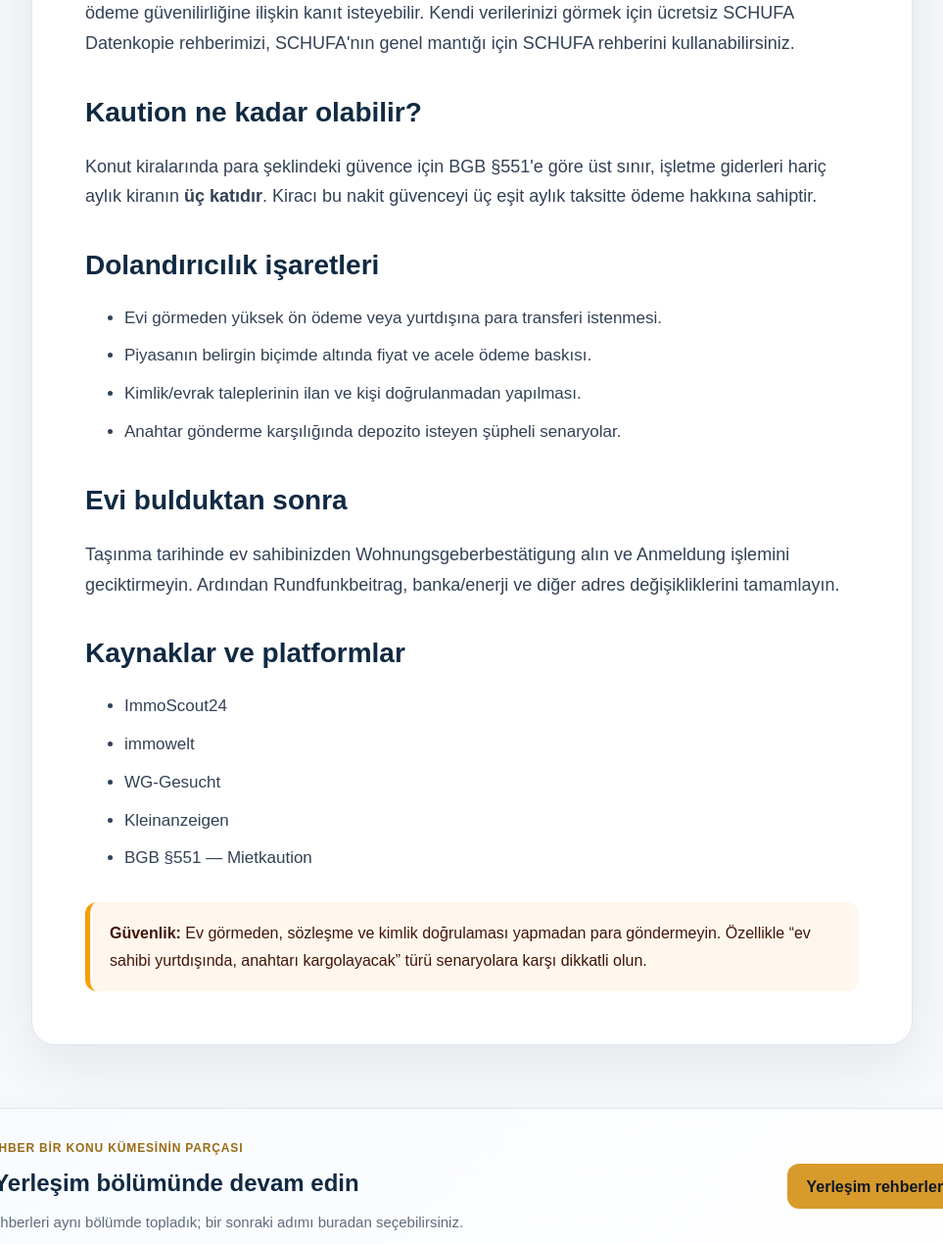
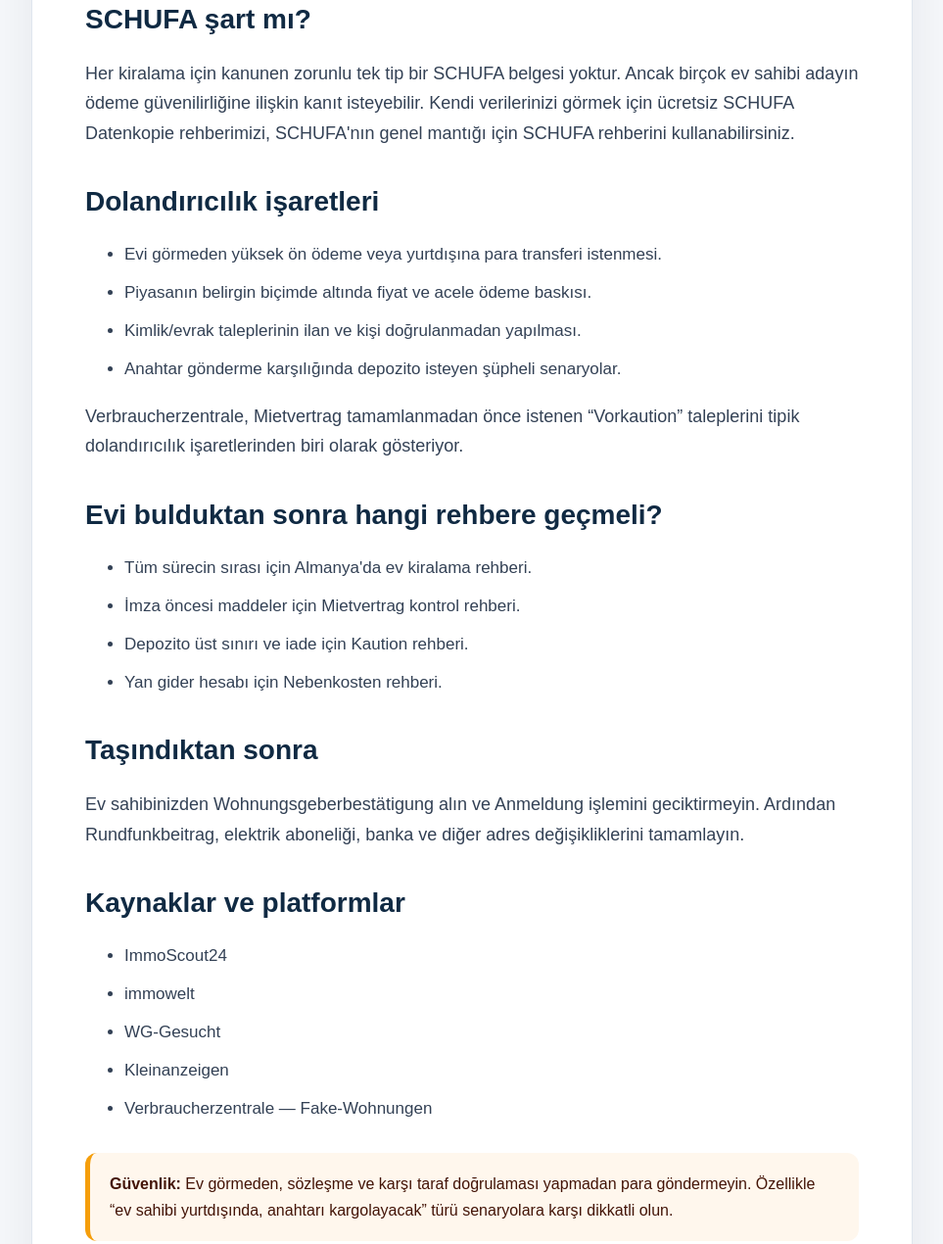
Before and after one commit to tariksem/almanyapusulasi, a plain HTML site: page almanya-kiralik-ev-siteleri/index.html in a window 1280 px wide. Shown: the part 1315-2585 px from the top of the page at 98% size, without its empty margins (158-1121 px from the left). Drawn offline with Linux system fonts and the light colour scheme.

Commit message:
content: link rental guide cluster

```diff
--- a/almanya-kiralik-ev-siteleri/index.html
+++ b/almanya-kiralik-ev-siteleri/index.html
@@ -1,14 +1,15 @@
 <!DOCTYPE html>
 <html lang="tr"><head><meta charset="UTF-8"><meta name="viewport" content="width=device-width, initial-scale=1.0"><title>Almanya Kiralık Ev Siteleri 2026 | Ev Nasıl Bulunur?</title><meta name="description" content="Almanya'da kiralık ev bulmak için ImmoScout24, immowelt, WG-Gesucht ve Kleinanzeigen gibi platformlar, başvuru dosyası ve dolandırıcılık kontrolleri."><link rel="canonical" href="https://almanyapusulasi.de/almanya-kiralik-ev-siteleri/"><meta property="og:type" content="article"><meta property="og:site_name" content="Almanya Pusulası"><meta property="og:locale" content="tr_TR"><meta property="og:title" content="Almanya Kiralık Ev Siteleri 2026"><meta property="og:description" content="Kiralık ev arama portalları, başvuru dosyası ve güvenlik kontrolleri."><meta property="og:url" content="https://almanyapusulasi.de/almanya-kiralik-ev-siteleri/"><meta property="og:image" content="https://almanyapusulasi.de/assets/brand/almanya-pusulasi-logo.png"><meta name="twitter:card" content="summary"><meta name="google-adsense-account" content="ca-pub-6014752203462020"><link rel="stylesheet" href="/assets/style.css"><link rel="icon" href="/favicon.ico" sizes="any"><link rel="apple-touch-icon" href="/assets/brand/apple-touch-icon.png"><link rel="manifest" href="/site.webmanifest"><script defer src="/assets/js/analytics-consent.js"></script></head><body>
-<header class="site-header"><div class="container header-inner"><a class="logo" href="/"><img class="logo-img" src="/assets/brand/almanya-pusulasi-logo-64.png" alt="Almanya Pusulası logosu"><span>Almanya Pusulası</span></a><nav class="nav"><a href="/finans/">Finans</a><a href="/schufa/">SCHUFA</a><a href="/kredi/">Kredi</a><a href="/goc-kariyer/">Göç & Kariyer</a><a href="/yerlesim/">Yerleşim</a><a href="/blue-card/">Blue Card</a><a href="/kindergeld/">Kindergeld</a><a href="/vergi/">Vergi</a><a href="/emeklilik/">Emeklilik</a></nav></div></header>
-<main class="article-wrap"><article class="article"><span class="badge">Konut</span><h1>Almanya kiralık ev siteleri 2026: ev ararken hangi platformları kullanmalı?</h1><div class="article-meta">Son güncelleme: 4 Eylül 2026 · Okuma süresi: 8 dakika</div>
-<p><strong>Kısa cevap:</strong> Almanya'da kiralık ev ararken tek bir siteye bağlı kalmak yerine ImmoScout24, immowelt, WG-Gesucht ve Kleinanzeigen gibi farklı kanalları birlikte kullanmak daha geniş ilan havuzuna ulaşmanızı sağlar. Asıl farkı ise hızlı başvuru ve hazır bir başvuru dosyası yaratır.</p>
+<header class="site-header"><div class="container header-inner"><a class="logo" href="/"><img class="logo-img" src="/assets/brand/almanya-pusulasi-logo-64.png" alt="Almanya Pusulası logosu"><span>Almanya Pusulası</span></a><nav class="nav"><a href="/yerlesim/">Yerleşim</a><a href="/finans/">Finans</a><a href="/schufa/">SCHUFA</a></nav></div></header>
+<main class="article-wrap"><article class="article"><span class="badge">Konut</span><h1>Almanya kiralık ev siteleri 2026: ev ararken hangi platformları kullanmalı?</h1><div class="article-meta">Son güncelleme: 4 Eylül 2026 · Okuma süresi: 9 dakika</div>
+<p><strong>Kısa cevap:</strong> Almanya'da kiralık ev ararken tek bir siteye bağlı kalmak yerine ImmoScout24, immowelt, WG-Gesucht ve Kleinanzeigen gibi farklı kanalları birlikte kullanmak daha geniş ilan havuzuna ulaşmanızı sağlar. Asıl farkı ise hızlı başvuru, gerçekçi bütçe ve hazır bir başvuru dosyası yaratır.</p>
 <h2>Hangi siteler ne için daha kullanışlı?</h2><ul><li><strong>ImmoScout24:</strong> daire ve ev ilanları için büyük genel emlak platformlarından biri.</li><li><strong>immowelt:</strong> uzun dönem kiralık konut aramalarında kullanılan önemli genel portallardan biri.</li><li><strong>WG-Gesucht:</strong> özellikle WG odası, geçici konaklama ve küçük daire aramalarında güçlü bir seçenek.</li><li><strong>Kleinanzeigen:</strong> özel ilanlar çıkabilir; ancak ilan güvenliği ve ödeme talepleri daha dikkatli kontrol edilmelidir.</li></ul>
-<h2>Aramayı nasıl kurmalısınız?</h2><p>Yalnızca şehir adını değil; semt, maksimum Warmmiete, oda sayısı ve taşınma tarihini netleştirin. Uygun platformlarda arama bildirimi kurmak yeni ilanlara daha hızlı yanıt vermenizi sağlar.</p>
+<h2>Aramayı nasıl kurmalısınız?</h2><p>Yalnızca şehir adını değil; semt, maksimum Warmmiete, oda sayısı ve taşınma tarihini netleştirin. Uygun platformlarda arama bildirimi kurmak yeni ilanlara daha hızlı yanıt vermenizi sağlar. Kira bütçesini yalnızca Kaltmiete üzerinden değil, Nebenkosten ve ayrıca ödenecek elektrik/internet gibi kalemlerle birlikte değerlendirin.</p>
 <h2>Başvuru dosyasında neler bulunabilir?</h2><p>Ev sahibinin talebine göre kimlik, gelir belgeleri, iş sözleşmesi, önceki kiracı borcu olmadığına ilişkin belge ve SCHUFA bilgisi istenebilir. Her belgeyi herkese otomatik göndermeyin; yalnızca gerçekten gerekli olduğunda ve meşru bir ilan sahibine paylaşın.</p>
 <h2>SCHUFA şart mı?</h2><p>Her kiralama için kanunen zorunlu tek tip bir SCHUFA belgesi yoktur. Ancak birçok ev sahibi adayın ödeme güvenilirliğine ilişkin kanıt isteyebilir. Kendi verilerinizi görmek için ücretsiz <a href="/schufa-datenkopie/">SCHUFA Datenkopie</a> rehberimizi, SCHUFA'nın genel mantığı için <a href="/schufa/">SCHUFA rehberini</a> kullanabilirsiniz.</p>
-<h2>Kaution ne kadar olabilir?</h2><p>Konut kiralarında para şeklindeki güvence için BGB §551'e göre üst sınır, işletme giderleri hariç aylık kiranın <strong>üç katıdır</strong>. Kiracı bu nakit güvenceyi üç eşit aylık taksitte ödeme hakkına sahiptir.</p>
 <h2>Dolandırıcılık işaretleri</h2><ul><li>Evi görmeden yüksek ön ödeme veya yurtdışına para transferi istenmesi.</li><li>Piyasanın belirgin biçimde altında fiyat ve acele ödeme baskısı.</li><li>Kimlik/evrak taleplerinin ilan ve kişi doğrulanmadan yapılması.</li><li>Anahtar gönderme karşılığında depozito isteyen şüpheli senaryolar.</li></ul>
-<h2>Evi bulduktan sonra</h2><p>Taşınma tarihinde ev sahibinizden Wohnungsgeberbestätigung alın ve <a href="/almanya-adres-kaydi-anmeldung/">Anmeldung</a> işlemini geciktirmeyin. Ardından <a href="/rundfunkbeitrag-nedir-nasil-odenir/">Rundfunkbeitrag</a>, banka/enerji ve diğer adres değişikliklerini tamamlayın.</p>
-<h2>Kaynaklar ve platformlar</h2><ul><li><a href="https://www.immobilienscout24.de/" target="_blank" rel="noopener">ImmoScout24</a></li><li><a href="https://www.immowelt.de/" target="_blank" rel="noopener">immowelt</a></li><li><a href="https://www.wg-gesucht.de/" target="_blank" rel="noopener">WG-Gesucht</a></li><li><a href="https://www.kleinanzeigen.de/" target="_blank" rel="noopener">Kleinanzeigen</a></li><li><a href="https://www.gesetze-im-internet.de/bgb/__551.html" target="_blank" rel="noopener">BGB §551 — Mietkaution</a></li></ul><div class="info-box"><strong>Güvenlik:</strong> Ev görmeden, sözleşme ve kimlik doğrulaması yapmadan para göndermeyin. Özellikle “ev sahibi yurtdışında, anahtarı kargolayacak” türü senaryolara karşı dikkatli olun.</div>
+<p>Verbraucherzentrale, Mietvertrag tamamlanmadan önce istenen “Vorkaution” taleplerini tipik dolandırıcılık işaretlerinden biri olarak gösteriyor.</p>
+<h2>Evi bulduktan sonra hangi rehbere geçmeli?</h2><ul><li>Tüm sürecin sırası için <a href="/almanyada-ev-kiralama-rehberi/">Almanya'da ev kiralama rehberi</a>.</li><li>İmza öncesi maddeler için <a href="/kira-sozlesmesi-mietvertrag-nelere-dikkat/">Mietvertrag kontrol rehberi</a>.</li><li>Depozito üst sınırı ve iade için <a href="/kaution-depozito-geri-alma/">Kaution rehberi</a>.</li><li>Yan gider hesabı için <a href="/nebenkosten-yan-giderler-hesabi/">Nebenkosten rehberi</a>.</li></ul>
+<h2>Taşındıktan sonra</h2><p>Ev sahibinizden Wohnungsgeberbestätigung alın ve <a href="/almanya-adres-kaydi-anmeldung/">Anmeldung</a> işlemini geciktirmeyin. Ardından <a href="/rundfunkbeitrag-nedir-nasil-odenir/">Rundfunkbeitrag</a>, <a href="/almanyada-elektrik-aboneligi/">elektrik aboneliği</a>, banka ve diğer adres değişikliklerini tamamlayın.</p>
+<h2>Kaynaklar ve platformlar</h2><ul><li><a href="https://www.immobilienscout24.de/" target="_blank" rel="noopener">ImmoScout24</a></li><li><a href="https://www.immowelt.de/" target="_blank" rel="noopener">immowelt</a></li><li><a href="https://www.wg-gesucht.de/" target="_blank" rel="noopener">WG-Gesucht</a></li><li><a href="https://www.kleinanzeigen.de/" target="_blank" rel="noopener">Kleinanzeigen</a></li><li><a href="https://www.verbraucherzentrale.de/wissen/vertraege-reklamation/abzocke/fakewohnungen-im-internet-so-erkennen-sie-falsche-immobilienanzeigen-27576" target="_blank" rel="noopener">Verbraucherzentrale — Fake-Wohnungen</a></li></ul><div class="info-box"><strong>Güvenlik:</strong> Ev görmeden, sözleşme ve karşı taraf doğrulaması yapmadan para göndermeyin. Özellikle “ev sahibi yurtdışında, anahtarı kargolayacak” türü senaryolara karşı dikkatli olun.</div>
 </article></main><footer class="footer"><div class="container footer-inner"><div>© 2026 Almanya Pusulası</div><div><a href="/about/">Hakkımızda</a> · <a href="/contact/">İletişim</a> · <a href="/privacy/">Gizlilik</a> · <a href="/impressum/">Impressum</a></div></div></footer></body></html>
```
